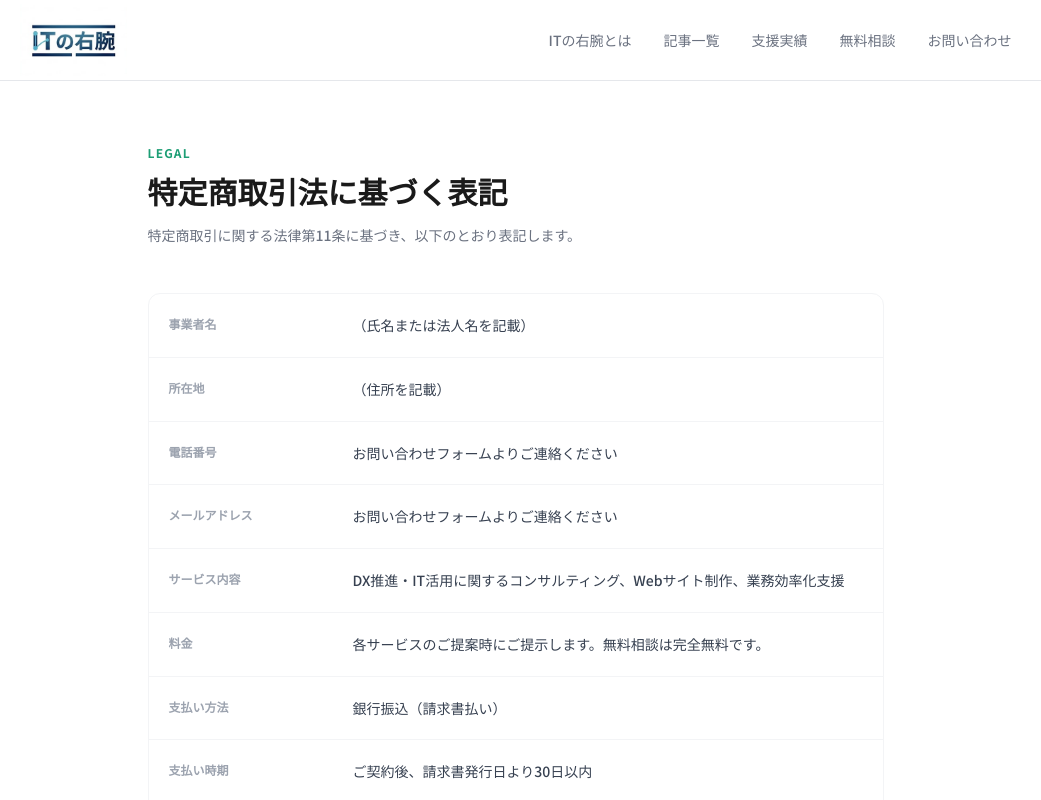
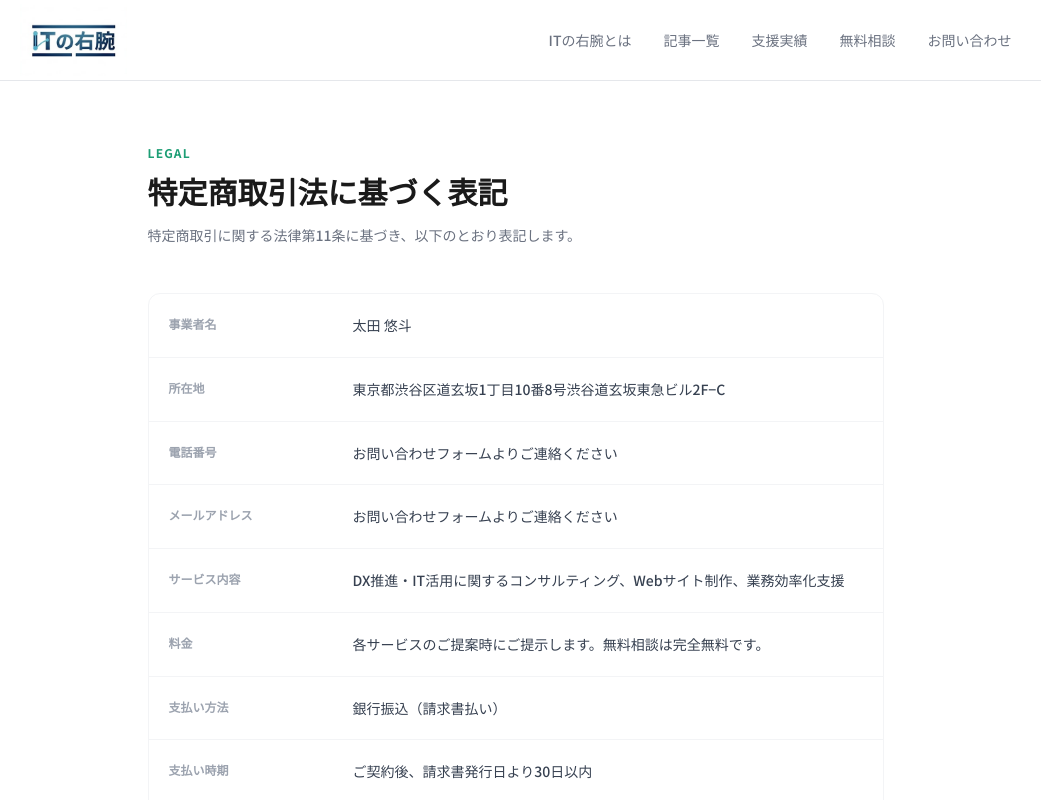
Before and after one commit to Yuto299/it-no-migiude, a Next.js app: page /tokushoho in a window 1280 px wide. Shown: the top 800 px of the page, without its empty margins (117-1158 px from the left). Built offline with nearby package versions, Linux system fonts and the light colour scheme; no server answers.

Commit message:
fix office

```diff
--- a/src/app/tokushoho/page.tsx
+++ b/src/app/tokushoho/page.tsx
@@ -6,8 +6,11 @@ export const metadata: Metadata = {
 };
 
 const ITEMS = [
-  { label: "事業者名", value: "（氏名または法人名を記載）" },
-  { label: "所在地", value: "（住所を記載）" },
+  { label: "事業者名", value: "太田 悠斗" },
+  {
+    label: "所在地",
+    value: "東京都渋谷区道玄坂1丁目10番8号渋谷道玄坂東急ビル2F−C",
+  },
   { label: "電話番号", value: "お問い合わせフォームよりご連絡ください" },
   { label: "メールアドレス", value: "お問い合わせフォームよりご連絡ください" },
   {
```
